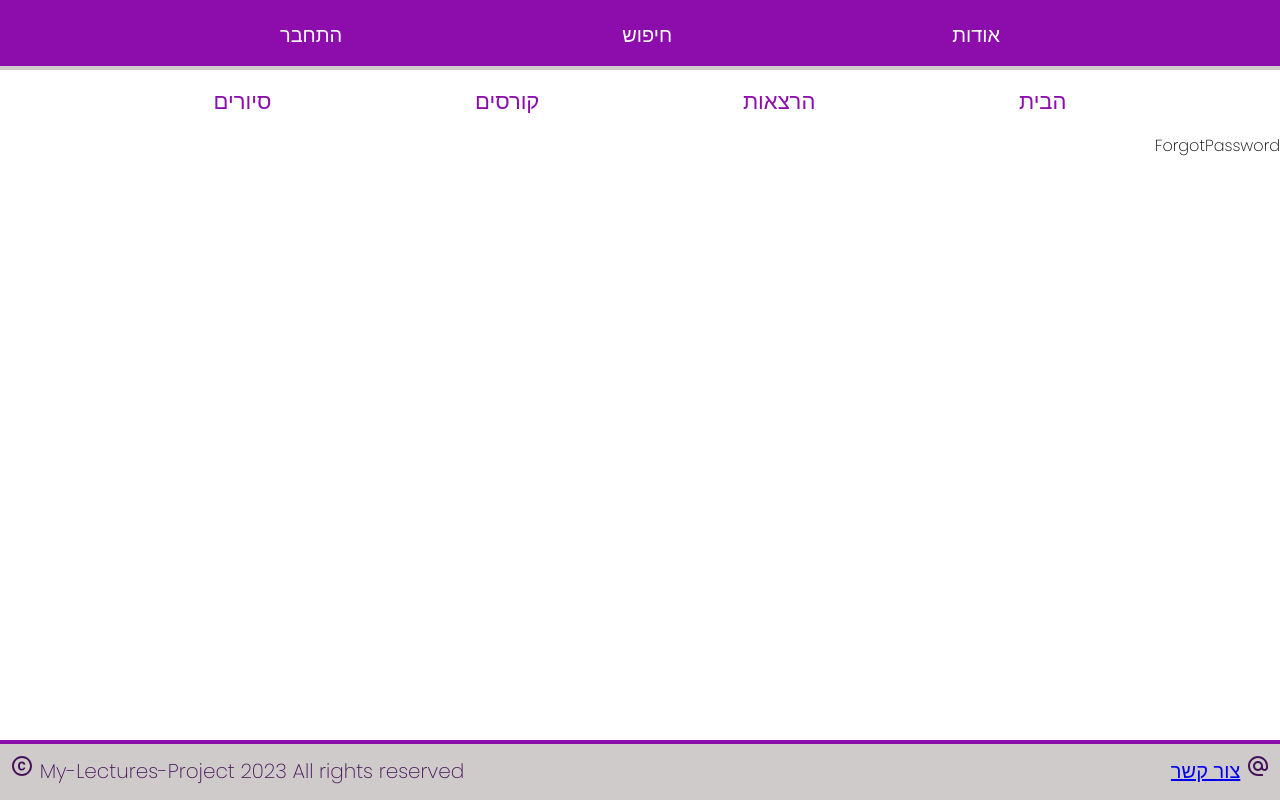
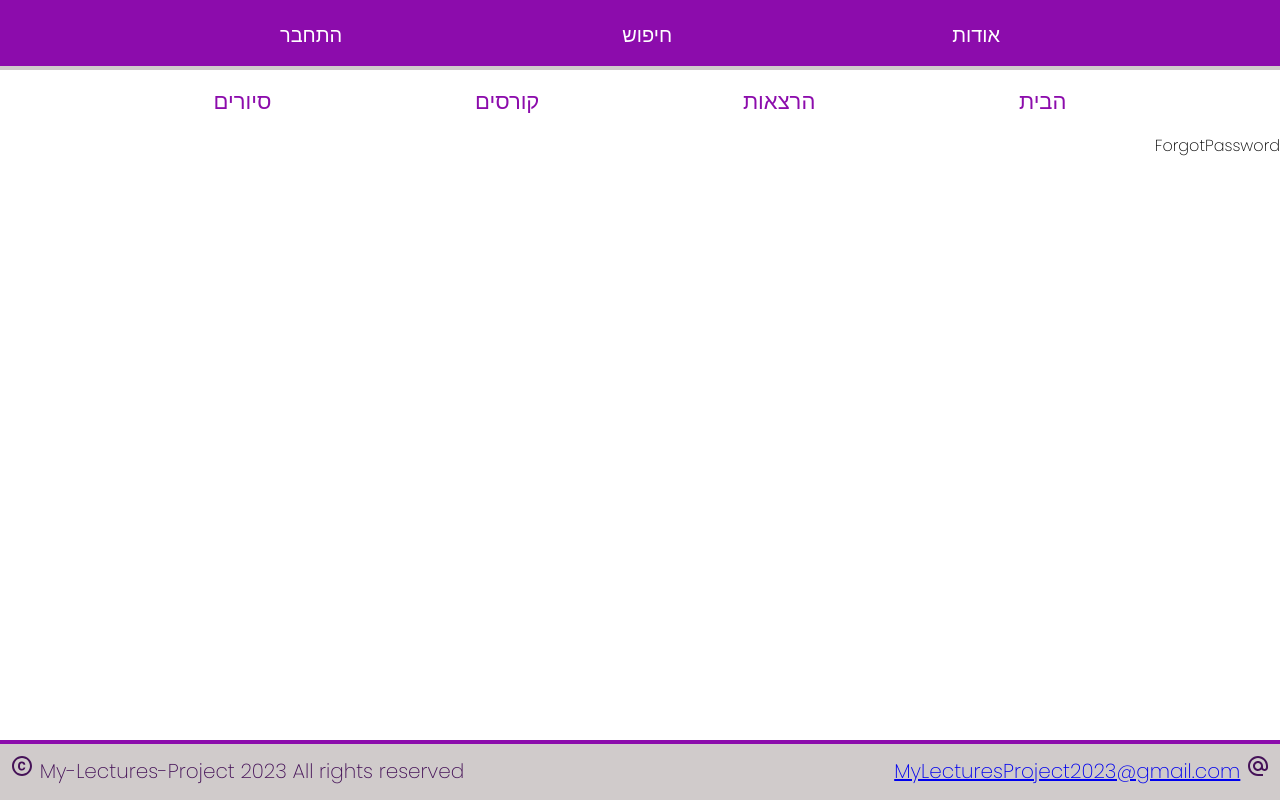
Before and after one commit to itsik-ba/My-Lectures, a React (Vite) app in the folder client/: page /forgotPassword in a window 1280 px wide. Built offline with nearby package versions, Linux system fonts and the light colour scheme.

Commit message:
email change in bottom page

```diff
--- a/client/src/components/bottomPage/BottomPage.tsx
+++ b/client/src/components/bottomPage/BottomPage.tsx
@@ -19,7 +19,7 @@ const BottomPage = () => {
             <AlternateEmailIcon />
           <span>    </span>
           <a href={`mailto:${contactEmail}`} onClick={contactLinkClick}>
-             צור קשר
+             MyLecturesProject2023@gmail.com
            </a>
         </div>
         <div>
```
